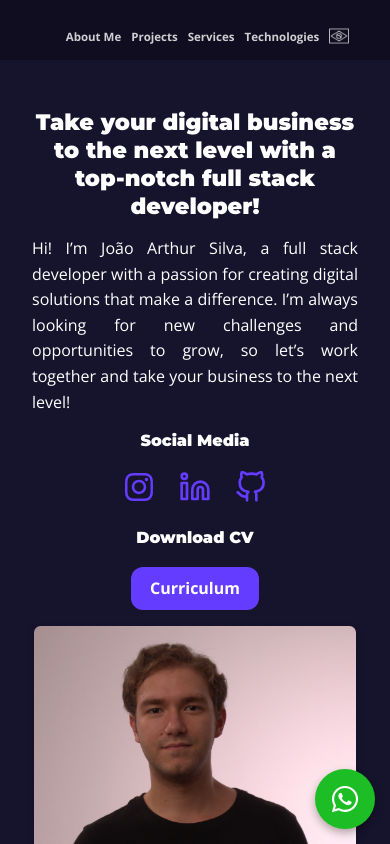
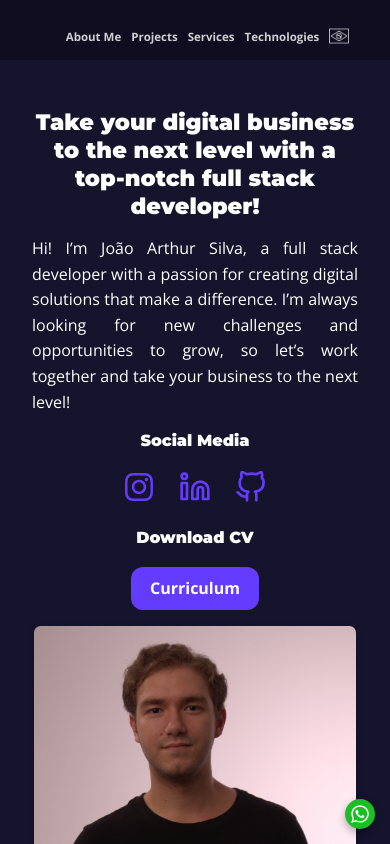
Before and after one commit to JoaoArthur25/JoaoArthur_Portfolio, a React (Create React App) app: page / in a window 390 px wide. Shown: the top 844 px of the page. Built offline with nearby package versions, Linux system fonts and the light colour scheme.

Commit message:
Alterando nmr wpp

```diff
--- a/src/components/WhatsappButton/WhatsappButton.css
+++ b/src/components/WhatsappButton/WhatsappButton.css
@@ -28,11 +28,11 @@
   .whatsapp-button {
     bottom: 15px;
     right: 15px;
-    width: 60px;
-    height: 60px;
+    width: 30px;
+    height: 30px;
   }
 
   .whatsapp-icon {
-    font-size: 30px;
+    font-size: 20px;
   }
 }
--- a/src/components/WhatsappButton/index.jsx
+++ b/src/components/WhatsappButton/index.jsx
@@ -3,7 +3,7 @@ import { FaWhatsapp } from "react-icons/fa";
 import "./WhatsappButton.css";
 
 const WhatsappButton = () => {
-  const whatsappLink = "https://wa.me/5591984891906";
+  const whatsappLink = "https://wa.me/5547989293394";
 
   return (
     <a href={whatsappLink} className="whatsapp-button" target="_blank" rel="noopener noreferrer">
```
